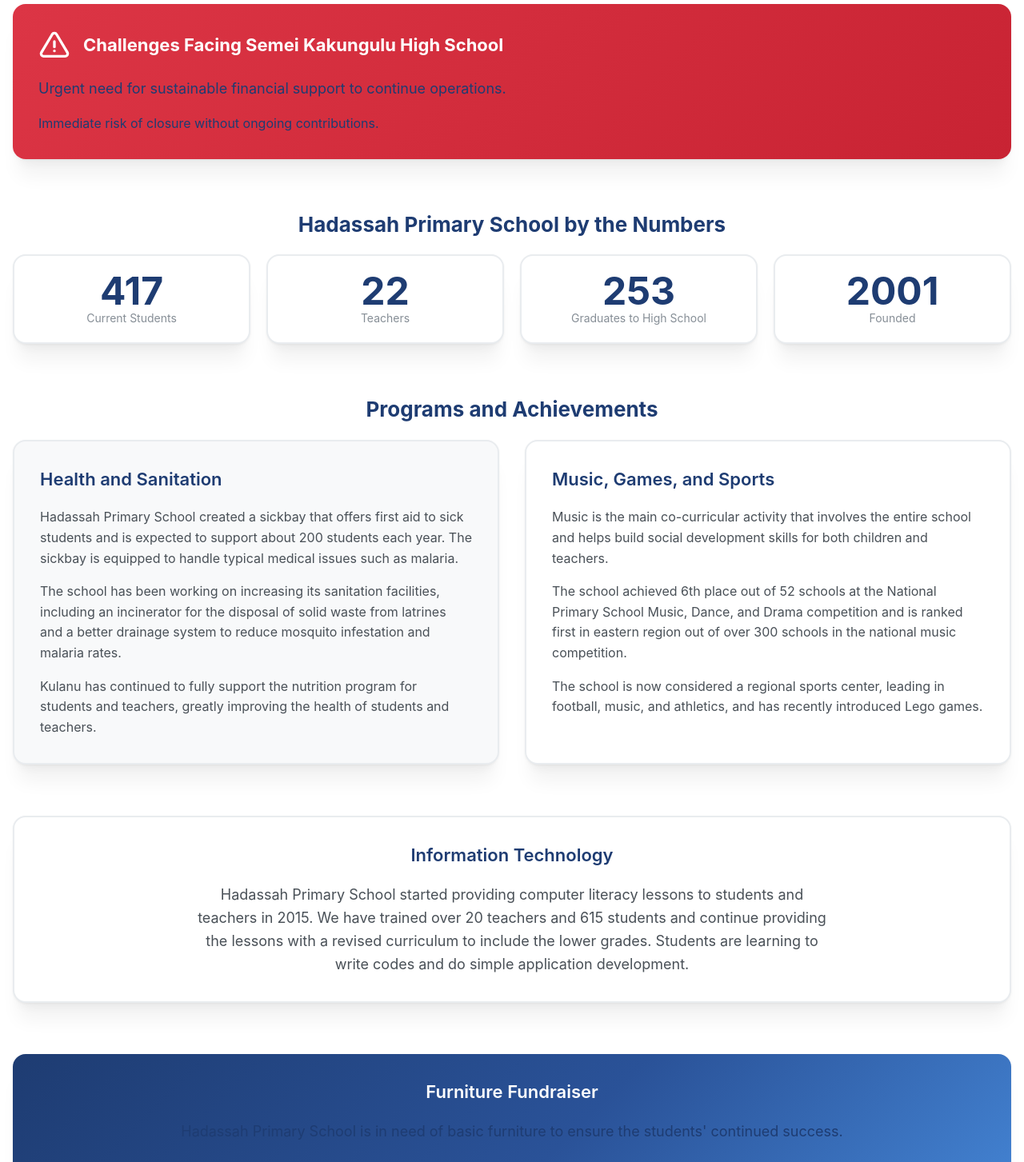
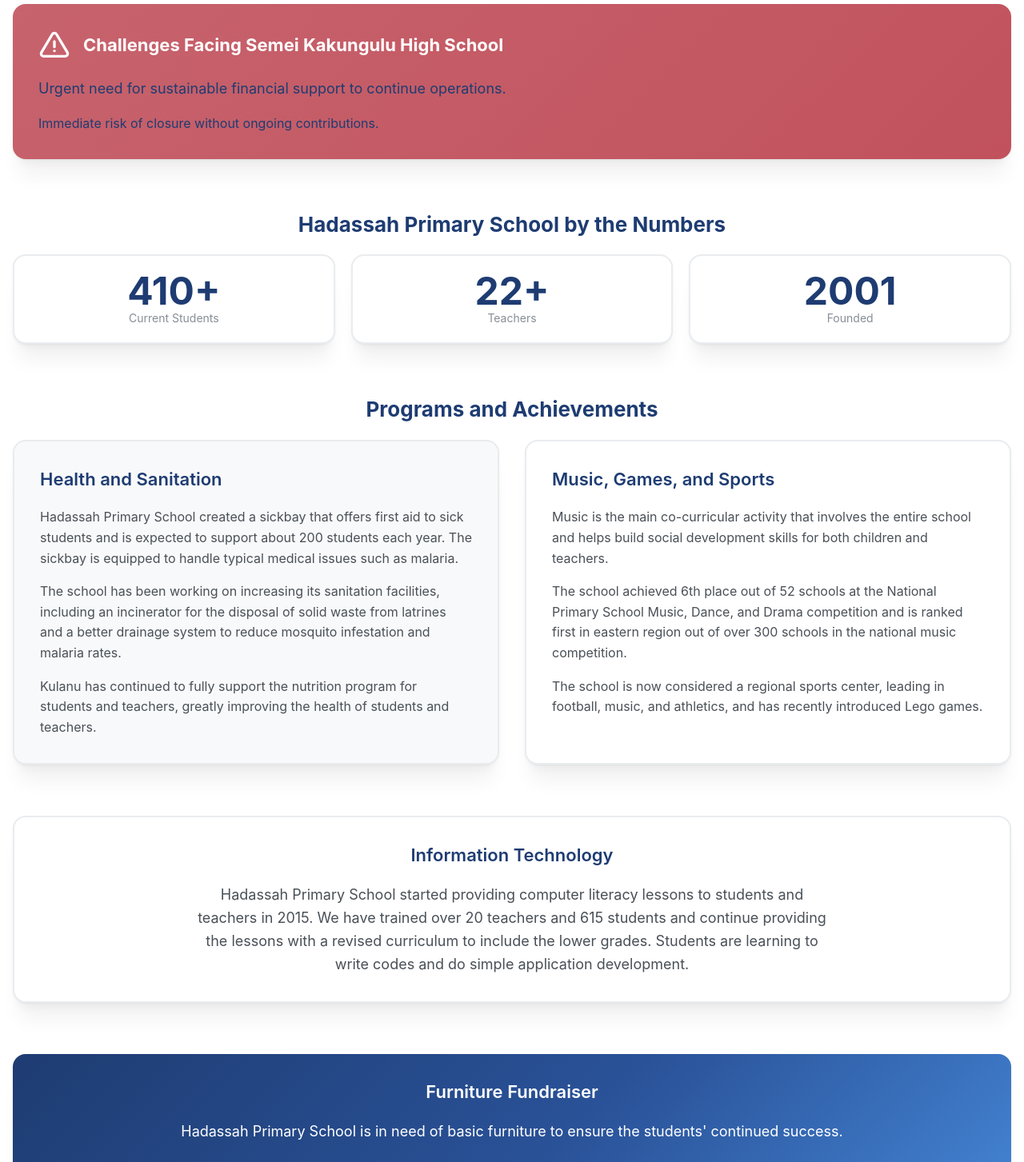
Before and after one commit to JoshSambol/Uganda, a React (Vite) app in the folder Client/: page /schools in a window 1280 px wide. Shown: the part 2355-3808 px from the top of the page at 80% size. Built offline with nearby package versions, Linux system fonts and the light colour scheme.

Commit message:
Small fixes in schools page

```diff
--- a/Client/src/pages/Schools.jsx
+++ b/Client/src/pages/Schools.jsx
@@ -113,7 +113,7 @@
                 style={{ marginBottom: '4rem' }}
             >
                 <Card shadow="lg" padding="xl" radius="lg" style={{
-                    background: 'linear-gradient(135deg, #dc3545 0%, #c82333 100%)',
+                    background: 'linear-gradient(135deg,rgb(199, 99, 109) 0%,rgb(193, 82, 93) 100%)',
                     color: 'white',
                     border: 'none'
                 }}>
@@ -208,7 +208,7 @@
                 style={{ marginBottom: '4rem' }}
             >
                 <Card shadow="lg" padding="xl" radius="lg" style={{
-                    background: 'linear-gradient(135deg, #dc3545 0%, #c82333 100%)',
+                    background: 'linear-gradient(135deg,rgb(199, 99, 109) 0%,rgb(193, 82, 93) 100%)',
                     color: 'white',
                     border: 'none'
                 }}>
@@ -239,25 +239,19 @@
                 </Title>
 
                 <Grid gutter="lg">
-                    <Grid.Col span={{ base: 12, sm: 6, md: 3 }}>
+                    <Grid.Col span={{ base: 12, sm: 6, md: 4 }}>
                         <Card shadow="lg" padding="lg" radius="lg" style={{ backgroundColor: 'white', border: '2px solid #e9ecef', textAlign: 'center' }}>
-                            <Text size="3rem" fw={700} style={{ color: '#1e3c72' }}>417</Text>
+                            <Text size="3rem" fw={700} style={{ color: '#1e3c72' }}>410+</Text>
                             <Text size="sm" c="dimmed">Current Students</Text>
                         </Card>
                     </Grid.Col>
-                    <Grid.Col span={{ base: 12, sm: 6, md: 3 }}>
+                    <Grid.Col span={{ base: 12, sm: 6, md: 4 }}>
                         <Card shadow="lg" padding="lg" radius="lg" style={{ backgroundColor: 'white', border: '2px solid #e9ecef', textAlign: 'center' }}>
-                            <Text size="3rem" fw={700} style={{ color: '#1e3c72' }}>22</Text>
+                            <Text size="3rem" fw={700} style={{ color: '#1e3c72' }}>22+</Text>
                             <Text size="sm" c="dimmed">Teachers</Text>
                         </Card>
                     </Grid.Col>
-                    <Grid.Col span={{ base: 12, sm: 6, md: 3 }}>
-                        <Card shadow="lg" padding="lg" radius="lg" style={{ backgroundColor: 'white', border: '2px solid #e9ecef', textAlign: 'center' }}>
-                            <Text size="3rem" fw={700} style={{ color: '#1e3c72' }}>253</Text>
-                            <Text size="sm" c="dimmed">Graduates to High School</Text>
-                        </Card>
-                    </Grid.Col>
-                    <Grid.Col span={{ base: 12, sm: 6, md: 3 }}>
+                    <Grid.Col span={{ base: 12, sm: 6, md: 4 }}>
                         <Card shadow="lg" padding="lg" radius="lg" style={{ backgroundColor: 'white', border: '2px solid #e9ecef', textAlign: 'center' }}>
                             <Text size="3rem" fw={700} style={{ color: '#1e3c72' }}>2001</Text>
                             <Text size="sm" c="dimmed">Founded</Text>
@@ -349,13 +343,13 @@
                     <Title order={3} mb="lg" style={{ color: 'white', fontWeight: 600, textAlign: 'center' }}>
                         Furniture Fundraiser
                     </Title>
-                    <Text size="lg" mb="lg" style={{ lineHeight: 1.6, textAlign: 'center' }}>
+                    <Text size="lg" mb="lg" style={{ color: 'white', lineHeight: 1.6, textAlign: 'center' }}>
                         Hadassah Primary School is in need of basic furniture to ensure the students' continued success.
                     </Text>
-                    <Text mb="lg" style={{ lineHeight: 1.6, textAlign: 'center' }}>
+                    <Text mb="lg" style={{ color: 'white', lineHeight: 1.6, textAlign: 'center' }}>
                         The new furniture will provide a better learning environment for the children since there will be adequate seating in all classrooms as well as beds in the dormitories. This will also translate to better health of the students due to more personal space.
                     </Text>
-                    <Text size="xl" fw={700} style={{ textAlign: 'center', marginBottom: '2rem' }}>
+                    <Text size="xl" fw={700} style={{ color: 'white', textAlign: 'center', marginBottom: '2rem' }}>
                         Cost: $13,000+ for classroom furniture and dormitory beds
                     </Text>
                     <Group justify="center">
```
